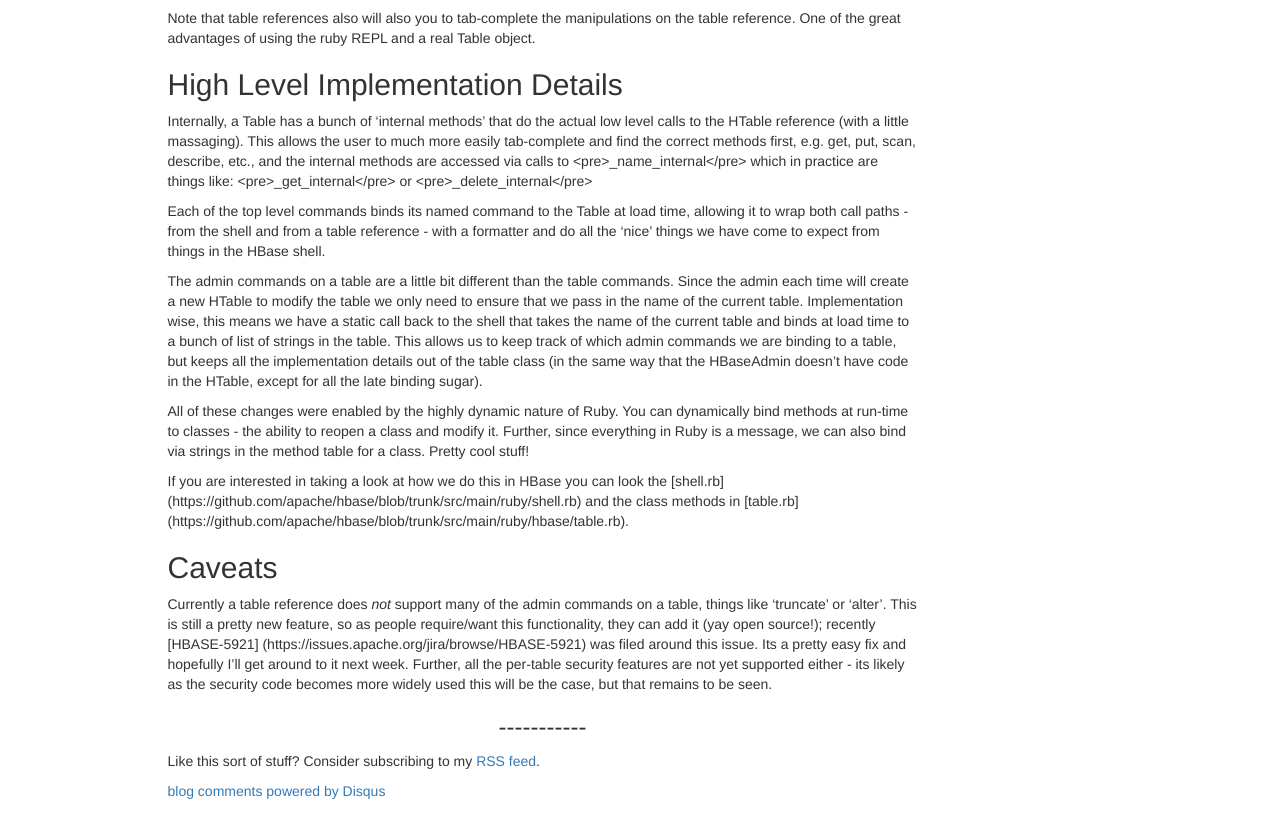
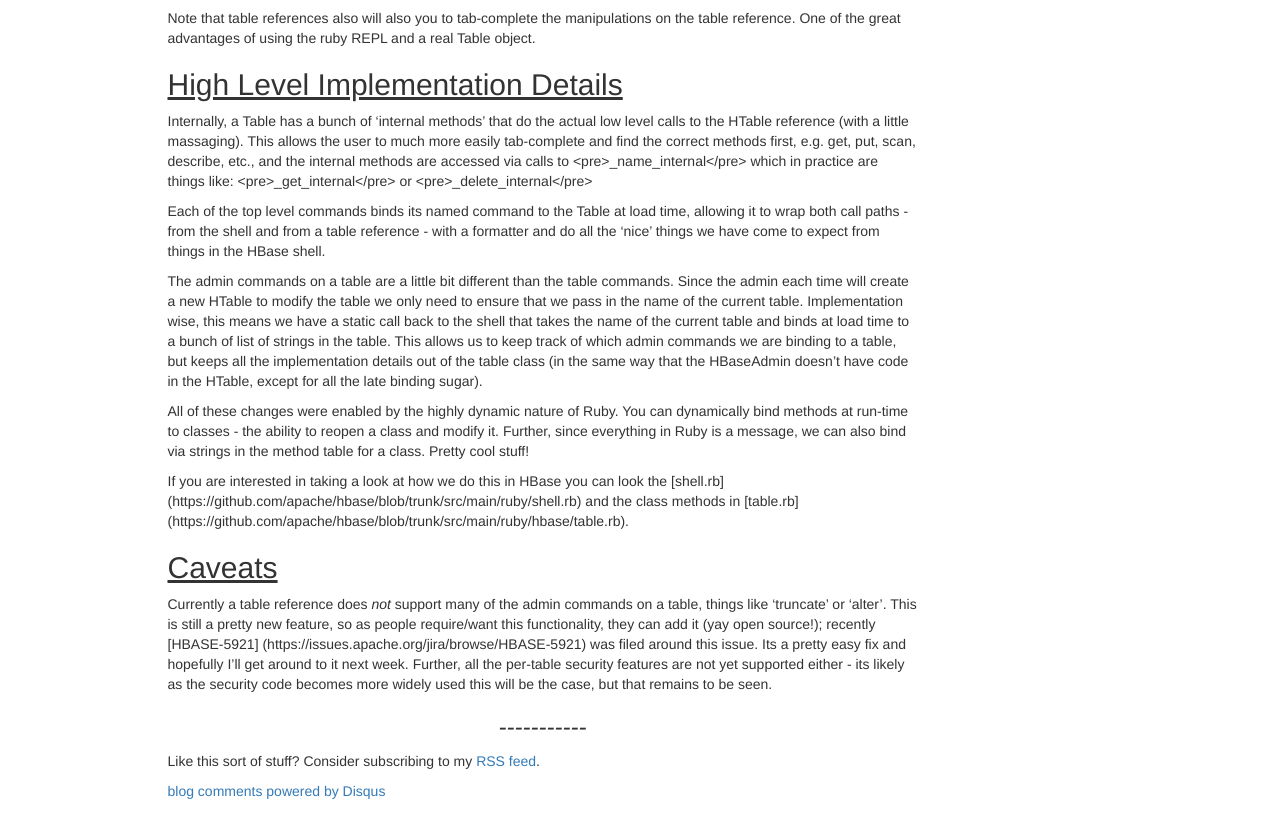
Before and after one commit to jyates/jyates.github.com, a Jekyll site: the page built from _posts/2012-05-02-hbase-table-reference.md, in a window 1280 px wide and 1400 px high, scrolled down 866 px. Shown: the part 448-1267 px from the top of the window. Built offline with Jekyll 4.4.1, drawn with Linux system fonts in a browser that asks for light colours; nearby versions of some CDN libraries; library files that are not in the unit come from our copies; comment, search, counter and statistics services are not loaded.

Commit message:
Fixing h2, h3 formatting

```diff
--- a/css/blog-post.css
+++ b/css/blog-post.css
@@ -139,7 +139,19 @@
   width: 100%;
 }
 
+
 /* customm sizing for the creative commons tag*/
+
 #creative-commons {
   width: 88px;
 }
+
+h2,
+.h2 {
+  text-decoration: underline;
+}
+
+h3,
+.h3 {
+  font-style: italic;
+}
```
